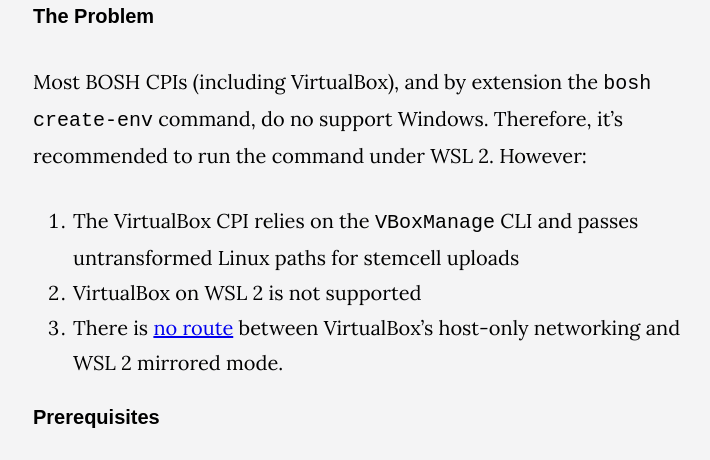
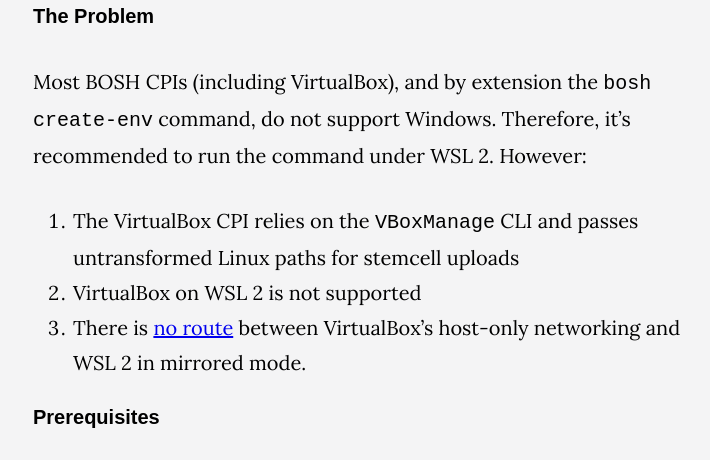
Before and after one commit to achrinza/www.achrinza.com, a Jekyll site: the page built from _posts/2026-07-17-running-bosh-lite-on-windows-11.md, in a window 1280 px wide and 900 px high, scrolled down 2325 px. Shown: the part 154-614 px from the top of the window, without its empty margins (282-992 px from the left). Built offline with Jekyll 4.4.1, drawn with Linux system fonts in a browser that asks for light colours; nearby versions of some CDN libraries; some of the changed text lies outside the part shown.

Commit message:
fix(article): minor fixes
Signed-off-by: Rifa Achrinza <25147899+achrinza@users.noreply.github.com>

```diff
--- a/_layouts/default.html
+++ b/_layouts/default.html
@@ -2,6 +2,7 @@
 <html lang="en">
   <head>
     <meta charset="UTF-8">
+    <meta name="description" content="{{page.excerpt}}">
     <meta name="viewport" content="initial-scale=1, shrink-to-fit=no, viewport-fit=cover, width=device-width">
 
     <title>
--- a/_posts/2026-07-17-running-bosh-lite-on-windows-11.md
+++ b/_posts/2026-07-17-running-bosh-lite-on-windows-11.md
@@ -79,14 +85,14 @@ adapter pair.
 ## The Problem
 
 Most BOSH CPIs (including VirtualBox), and by extension the `bosh create-env`
- command, do no support Windows. Therefore, it's recommended to run the
+ command, do not support Windows. Therefore, it's recommended to run the
  command under WSL 2. However:
 
 1. The VirtualBox CPI relies on the `VBoxManage` CLI and passes untransformed
     Linux paths for stemcell uploads
 2. VirtualBox on WSL 2 is not supported
 3. There is [no route](https://github.com/microsoft/WSL/issues/14381) between
-   VirtualBox's host-only networking and WSL 2 mirrored mode.
+   VirtualBox's host-only networking and WSL 2 in mirrored mode.
 
 
 ## Prerequisites
```
Also changed, not shown: other parts of _posts/2026-07-17-running-bosh-lite-on-windows-11.md (+7 -0 lines).
